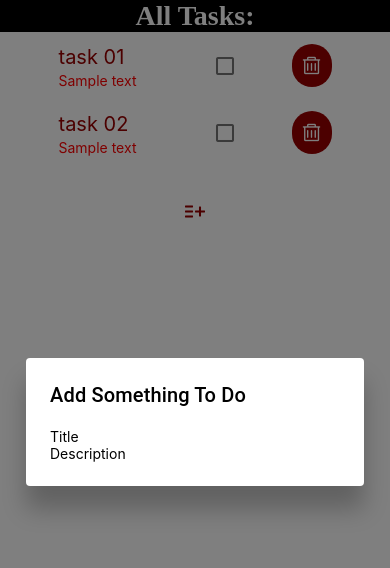
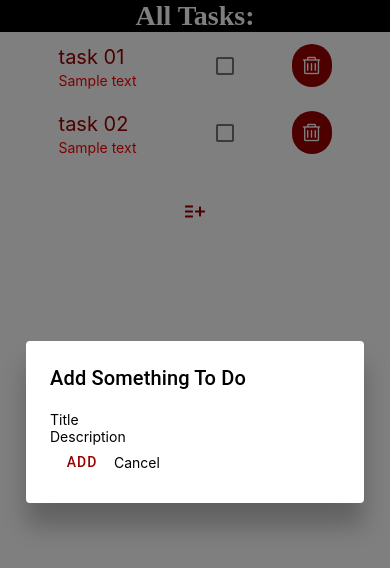
Before and after one commit to shahzaibansari123/Shezi-ReactNativeApp-ToDoList-DailyGoals, a React Native app in the folder todoapp/: screen /home in a window 390 px wide. Shown: the top 568 px of the page. Built offline with nearby package versions, Linux system fonts and the light colour scheme.

Commit message:
work complete

```diff
--- a/todoapp/screens/Home.jsx
+++ b/todoapp/screens/Home.jsx
@@ -11,7 +11,7 @@ import {
 import React from "react";
 import Task from "../components/Task";
 import Icon from "react-native-vector-icons/Entypo";
-import { Dialog } from "react-native-paper";
+import { Button, Dialog } from "react-native-paper";
 // import { useNavigation } from '@react-navigation/native'
 
 const Home = ({ navigation }) => {
@@ -52,6 +52,15 @@ const Home = ({ navigation }) => {
       <Dialog.Content>
         <TextInput placeholder="Title"/>
         <TextInput placeholder="Description"/>
+        <View style={{flexDirection: "row", alignItems: "center"}}>
+          <Button color="#900">
+            Add
+          </Button>
+          <TouchableOpacity>
+            <Text>Cancel</Text>
+          </TouchableOpacity>
+
+        </View>
       </Dialog.Content>
     </Dialog>
 
```
